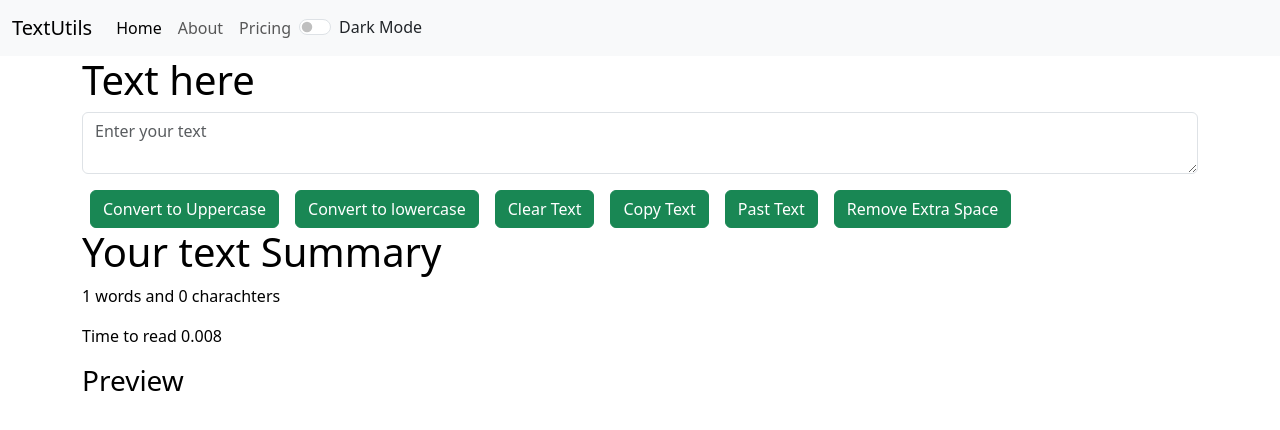
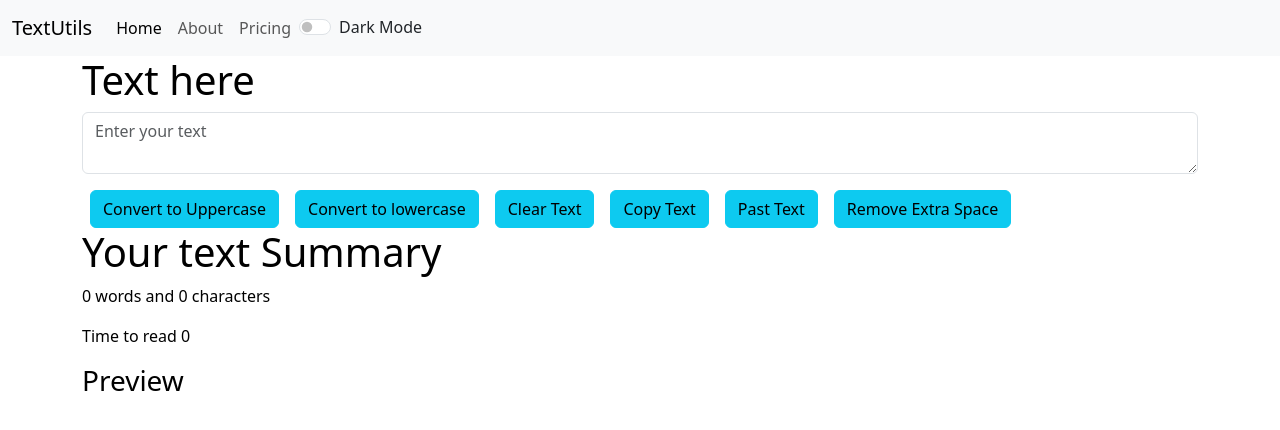
Before and after one commit to Tarunk0201/Text-Utils, a React (Create React App) app: page / in a window 1280 px wide. Shown: the top 430 px of the page. Built offline with nearby package versions, Linux system fonts and the light colour scheme.

Commit message:
botton colour changing

```diff
--- a/src/camponent/TextForm.js
+++ b/src/camponent/TextForm.js
@@ -60,17 +60,17 @@ export default function TextForm(props){
             <div className="mb-3">
                 <textarea type="text" value={text} onChange={handleOnChange} style={{backgroundColor: props.mode==='dark'?'#DCD7C9':'white', }} className="form-control" id="myBox" placeholder="Enter your text" row="8"></textarea>
             </div>
-            <button className="btn btn-success mx-2" onClick={handleUPClick}> Convert to Uppercase </button>
-            <button className="btn btn-success mx-2" onClick={handleLoClick}> Convert to lowercase </button>
-            <button className="btn btn-success mx-2" onClick={handleClear}> Clear Text </button>
-            <button className="btn btn-success mx-2" onClick={handleCopy}> Copy Text </button>
-            <button className="btn btn-success mx-2" onClick={handlePaste}> Past Text </button>
-            <button className="btn btn-success mx-2" onClick={handleExtraSpace}>Remove Extra Space </button>
+            <button className={`btn btn-${props.mode==='dark'?'success':'info'} mx-2`} onClick={handleUPClick}> Convert to Uppercase </button>
+            <button className={`btn btn-${props.mode==='dark'?'success':'info'} mx-2`} onClick={handleLoClick}> Convert to lowercase </button>
+            <button className={`btn btn-${props.mode==='dark'?'success':'info'} mx-2`} onClick={handleClear}> Clear Text </button>
+            <button className={`btn btn-${props.mode==='dark'?'success':'info'} mx-2`} onClick={handleCopy}> Copy Text </button>
+            <button className={`btn btn-${props.mode==='dark'?'success':'info'} mx-2`} onClick={handlePaste}> Past Text </button>
+            <button className={`btn btn-${props.mode==='dark'?'success':'info'} mx-2`} onClick={handleExtraSpace}>Remove Extra Space </button>
         </div>
         <div className="container" style={{color: props.mode==='dark'?'white':'black' }} >
             <h1>Your text Summary</h1>
-            <p>{text.split(' ').length} words and {text.length} charachters</p>
-            <p>Time to read {0.008 * text.split(" ").length}</p>
+            <p>{text.trim().split(/\s+/).filter(word => word !== "").length} words and {text.replace(/\s/g, "").length} characters</p>
+            <p>Time to read {0.008 * text.trim().split(/\s+/).filter(word => word !== "").length}</p>
             <h3>Preview</h3>
             <p>{text}</p>
         </div>
```
